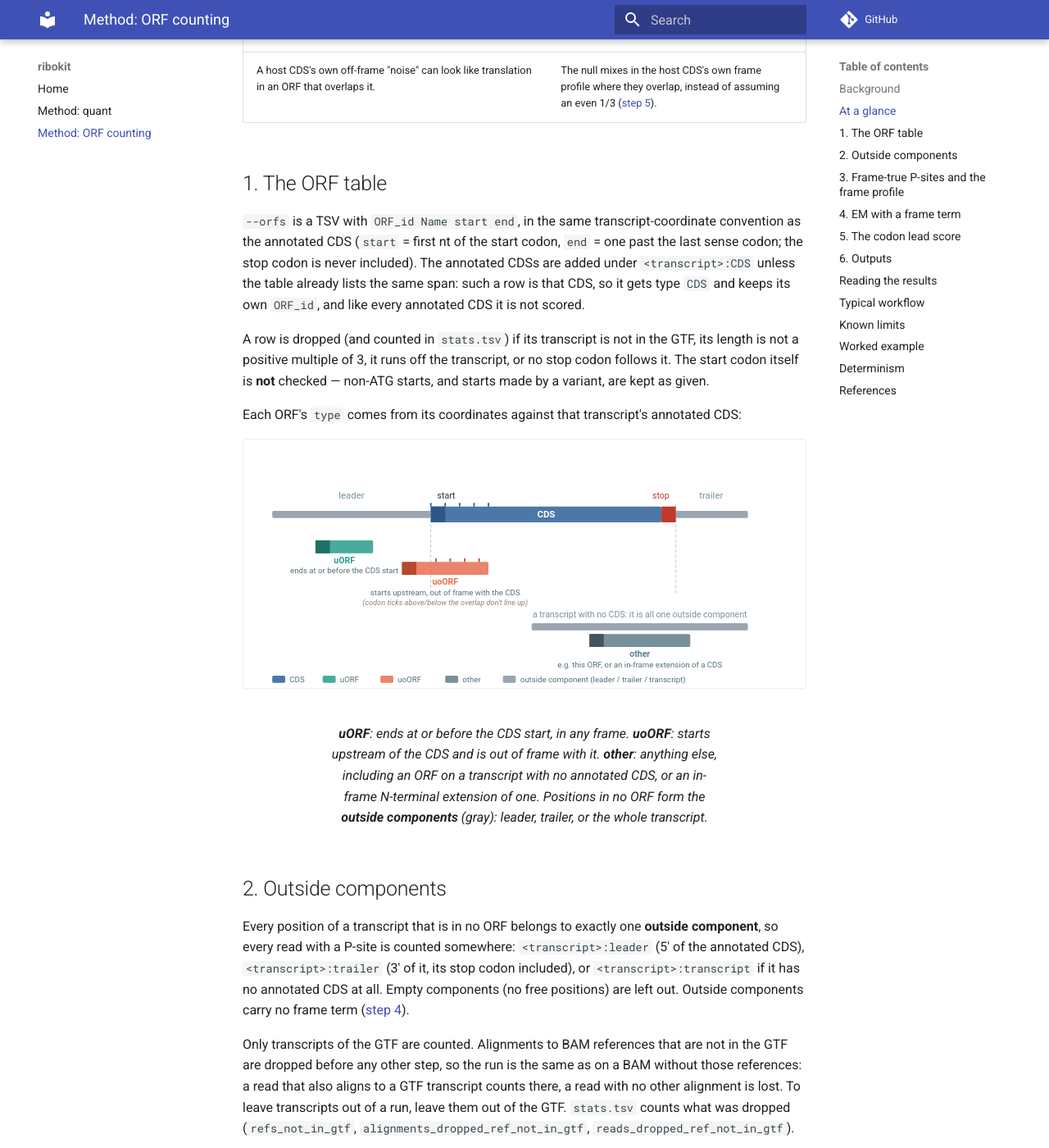
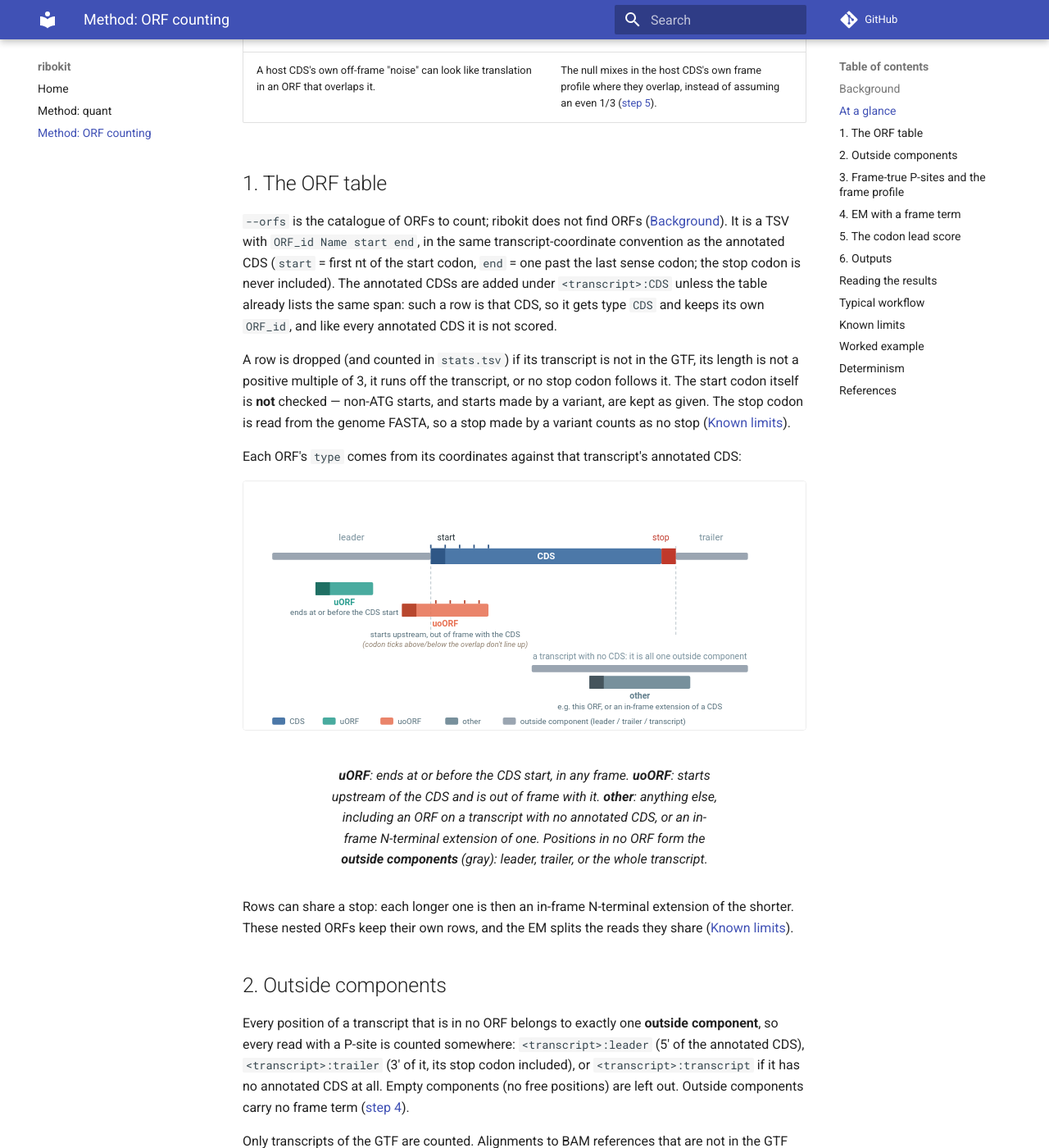
Before and after one commit to katarinagresova/ribokit, an MkDocs documentation site: the page built from docs/orfs.md, in a window 1280 px wide and 1400 px high, scrolled down 3455 px. Shown: the whole window at 82% size. Built offline with MkDocs 1.6.1 and Material for MkDocs 9.7.7, drawn with Linux system fonts in a browser that asks for light colours; comment, search, counter and statistics services are not loaded.

Commit message:
docs: link the ORF table to its source, nested ORFs and variant stops

```diff
--- a/docs/orfs.md
+++ b/docs/orfs.md
@@ -107,17 +107,21 @@ flowchart TB
 
 ## 1. The ORF table
 
-`--orfs` is a TSV with `ORF_id Name start end`, in the same transcript-coordinate
-convention as the annotated CDS (`start` = first nt of the start codon, `end` =
-one past the last sense codon; the stop codon is never included). The annotated
-CDSs are added under `<transcript>:CDS` unless the table already lists the same
-span: such a row is that CDS, so it gets type `CDS` and keeps its own
-`ORF_id`, and like every annotated CDS it is not scored.
+`--orfs` is the catalogue of ORFs to count; ribokit does not find ORFs
+([Background](#background)). It is a TSV with `ORF_id Name start end`, in
+the same transcript-coordinate convention as the annotated CDS (`start` =
+first nt of the start codon, `end` = one past the last sense codon; the stop
+codon is never included). The annotated CDSs are added under
+`<transcript>:CDS` unless the table already lists the same span: such a row
+is that CDS, so it gets type `CDS` and keeps its own `ORF_id`, and like
+every annotated CDS it is not scored.
 
 A row is dropped (and counted in `stats.tsv`) if its transcript is not in the
 GTF, its length is not a positive multiple of 3, it runs off the transcript, or
 no stop codon follows it. The start codon itself is **not** checked — non-ATG
-starts, and starts made by a variant, are kept as given.
+starts, and starts made by a variant, are kept as given. The stop codon is
+read from the genome FASTA, so a stop made by a variant counts as no stop
+([Known limits](#known-limits)).
 
 Each ORF's `type` comes from its coordinates against that transcript's
 annotated CDS:
@@ -129,6 +133,10 @@ annotated CDS:
   a transcript with no annotated CDS, or an in-frame N-terminal extension of one. Positions in no
   ORF form the <b>outside components</b> (gray): leader, trailer, or the whole transcript.</figcaption>
 </figure>
+
+Rows can share a stop: each longer one is then an in-frame N-terminal
+extension of the shorter. These nested ORFs keep their own rows, and the EM
+splits the reads they share ([Known limits](#known-limits)).
 
 ## 2. Outside components
 
```
